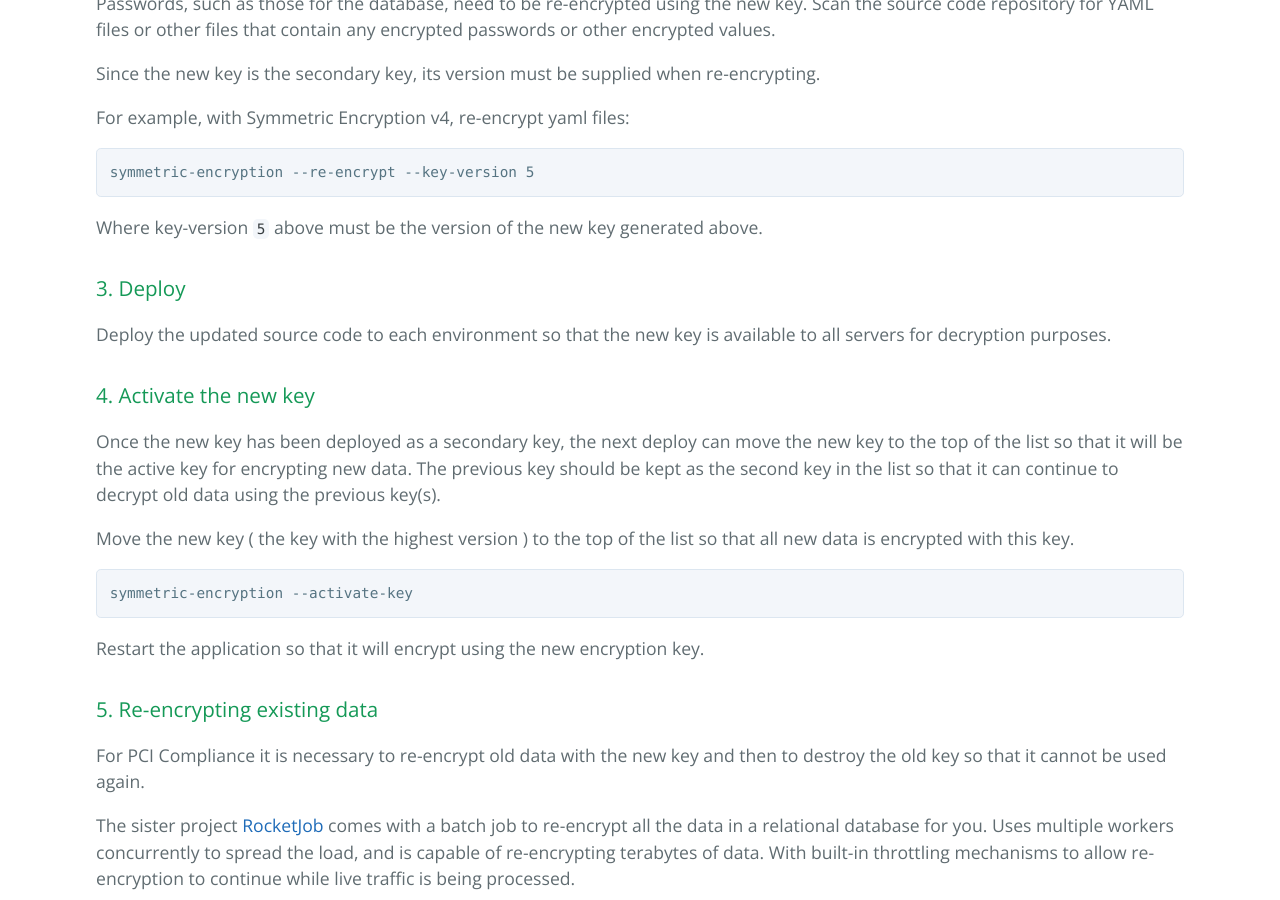
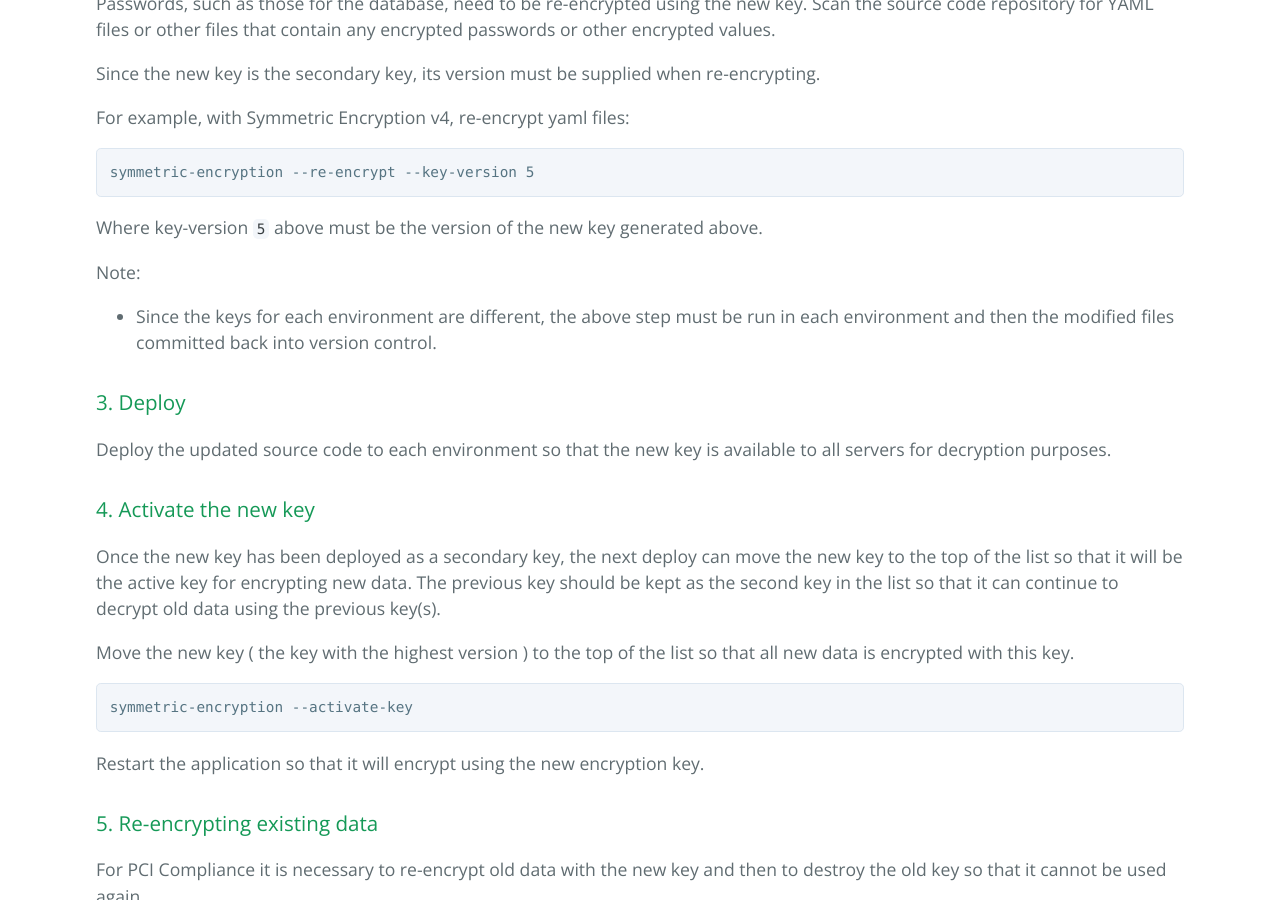
Before and after one commit to reidmorrison/symmetric-encryption, a Jekyll site: the page built from docs/key_rotation.md, in a window 1280 px wide and 900 px high, scrolled down 1515 px. Built offline with Jekyll 4.4.1, drawn with Linux system fonts in a browser that asks for light colours; our own code applies the rules of GitHub Pages for plain Markdown files.

Commit message:
Update docs [ci skip]

```diff
--- a/docs/key_rotation.md
+++ b/docs/key_rotation.md
@@ -70,6 +70,10 @@ For example, with Symmetric Encryption v4, re-encrypt yaml files:
     symmetric-encryption --re-encrypt --key-version 5
 
 Where key-version `5` above must be the version of the new key generated above.
+
+Note:
+* Since the keys for each environment are different, the above step must be run in each
+  environment and then the modified files committed back into version control.
 
 ### 3. Deploy
 
```
Also changed, not shown: docs/cli.md (+1 -1 lines), .travis.yml.
